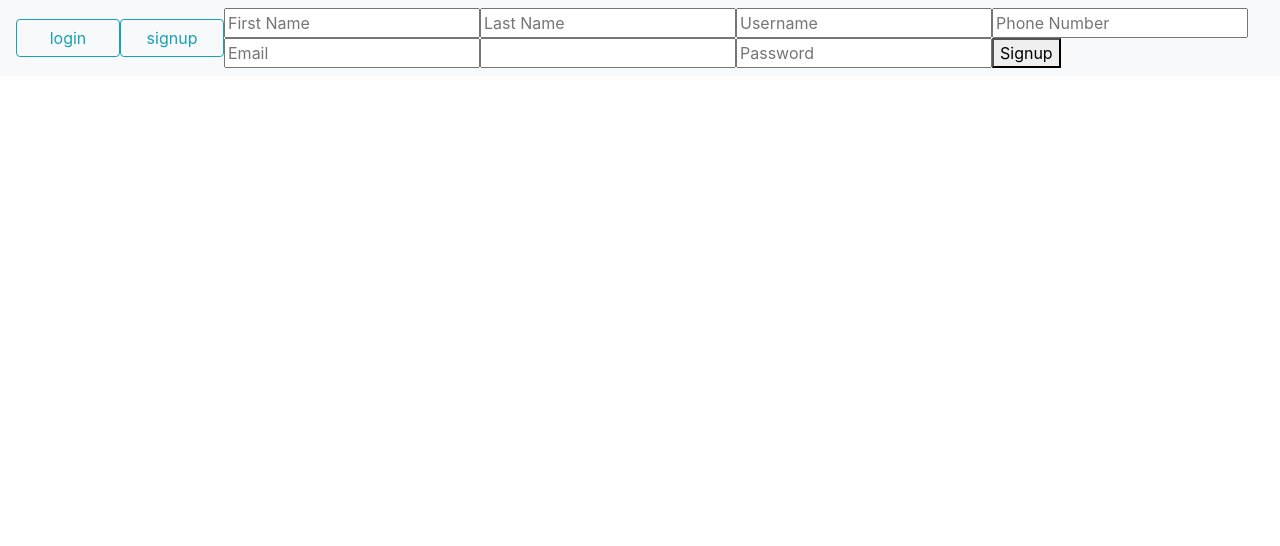
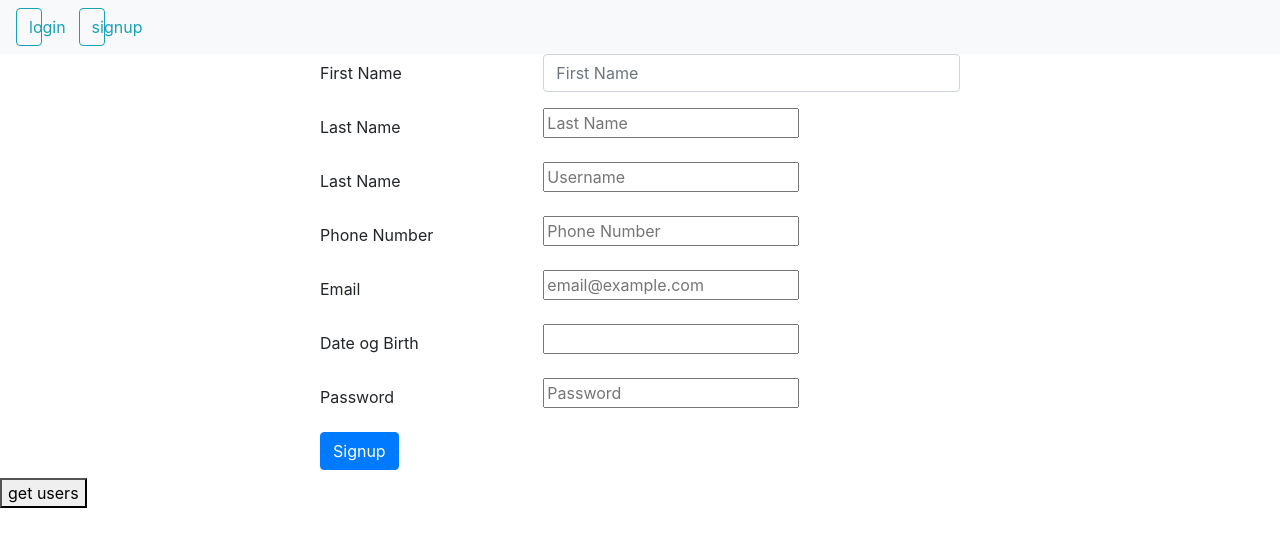
Before and after one commit to DonateAndShare/Donate-And-Share, a React (Create React App) app in the folder DnS/: page /signup in a window 1280 px wide. Shown: the top 546 px of the page. Built offline with nearby package versions, Linux system fonts and the light colour scheme.

Commit message:
router for signup and login component & signup bootstrap

```diff
--- a/DnS/package.json
+++ b/DnS/package.json
@@ -7,6 +7,7 @@
     "react": "^16.9.0",
     "react-datepicker": "^2.9.4",
     "react-dom": "^16.9.0",
+    "react-router-dom": "^5.0.1",
     "react-scripts": "3.1.1"
   },
   "scripts": {
--- a/DnS/public/index.html
+++ b/DnS/public/index.html
@@ -12,7 +12,7 @@
     integrity="sha384-ggOyR0iXCbMQv3Xipma34MD+dH/1fQ784/j6cY/iJTQUOhcWr7x9JvoRxT2MZw1T" crossorigin="anonymous">
 
   <link rel="manifest" href="%PUBLIC_URL%/manifest.json" />
-
+  <link rel="stylesheet" href="https://stackpath.bootstrapcdn.com/bootstrap/4.3.1/css/bootstrap.min.css" integrity="sha384-ggOyR0iXCbMQv3Xipma34MD+dH/1fQ784/j6cY/iJTQUOhcWr7x9JvoRxT2MZw1T" crossorigin="anonymous">
   <title>React App</title>
 
 </head>
--- a/DnS/src/App.js
+++ b/DnS/src/App.js
@@ -1,5 +1,9 @@
 import React from 'react';
 import Navbar from './components/Navbar';
+import Singup from './components/Signup';
+import Login from './components/Login'
+
+import {BrowserRouter as Router, Swich, Route } from 'react-router-dom'
 
 class App extends React.Component {
   state = {
@@ -10,7 +14,12 @@ class App extends React.Component {
 
     return (
       <>
-        <Navbar />
+        <Router>
+          <Navbar />
+          <Route path='/login' component={Login}/>
+          <Route path='/signup' component={Singup}/>
+        </Router>
+
       </>
     );
   }
--- /dev/null
+++ b/DnS/src/components/Login.js
@@ -0,0 +1,14 @@
+import React, { Component } from 'react';
+
+
+export default class Login extends Component{
+
+    render(){
+        return(
+            <>
+            <h3>Login Component !</h3>
+            </>
+        )
+    }
+
+}
--- a/DnS/src/components/Navbar.js
+++ b/DnS/src/components/Navbar.js
@@ -1,5 +1,9 @@
 import React, { Component } from 'react'
 import Signup from './Signup'
+import Login from './Login'
+
+import {BrowserRouter as Router, Swich, Route, Link } from 'react-router-dom'
+
 export class Navbar extends Component {
 
 
@@ -8,10 +12,13 @@ export class Navbar extends Component {
         return (
             <>
                 <nav className="navbar navbar-expand-lg sticky-top navbar-light bg-light ">
-
-                    <button className="btn btn-outline-info  col-12 col-lg-1 my-sm-0" type="button">login </button>
-                    <button className="btn btn-outline-info  col-12 col-lg-1 my-sm-0" type="button">signup </button>
-                    <Signup />
+                    <Link to='/login'>
+                      <button className="btn btn-outline-info  col-12 col-lg-1 my-sm-0" type="button">login </button>
+                    </Link>
+                    <Link to='/signup'>
+                      <button className="btn btn-outline-info  col-12 col-lg-1 my-sm-0" type="button">signup </button>
+                    </Link>
+                    {/* <Signup /> */}
                 </nav>
             </>
         );
--- a/DnS/src/components/Signup.js
+++ b/DnS/src/components/Signup.js
@@ -17,6 +17,9 @@ export default class Singup extends Component{
   }
 
   onChange = (e) => {
+    if(e.target.name === 'user'){
+
+    }
     this.setState({ [e.target.name]: e.target.value })
   }
 
@@ -26,20 +29,73 @@ export default class Singup extends Component{
     });
   };
 
+  onClick = (newuser) => {
+    axios.post('http://localhost:9000/signup/users', newuser)
+    .then(res => {
+      console.log(res.data)
+      this.setState({users: res.data})
+    } )
+  }
+  onClick2 = (user) => {
+    axios.get(`http://localhost:9000/signup/users/${user}`)
+    .then(res => {
+      console.log(res.data)
+      this.setState({users: res.data})
+    })
+  }
+
+  onSubmit = (e) => {
+    e.preventDefault();
+    // ${this.state.username}
+  }
+
   render(){
       return(
           <>
-            <form>
-              <input onChange={this.onChange} name ='firstName' placeholder='First Name' type='text' ></input>
-              <input onChange={this.onChange} name ='lastName' placeholder='Last Name' type='text' ></input>
-              <input onChange={this.onChange} name ='username' placeholder='Username' type='text' ></input>
-              <input onChange={this.onChange} name ='phone' placeholder='Phone Number' type='number' ></input>
-              <input onChange={this.onChange} name ='email' placeholder='Email' type='email' ></input>
-              <DatePicker selected={this.state.birthday} onChange={this.handleChange} />
-              <input onChange={this.onChange} name ='password' placeholder='Password' type='password' ></input>
-              <button type='submit'>Signup</button>
-              {console.log(this.state)}
+            <form onSubmit={this.onSubmit} style={{margin: '0 auto', width: '50%'}}>
+              <div class="form-group row">
+                  <label for="staticEmail" class="col-sm-4 col-form-label">First Name</label>
+                  <div class="col-sm-8">
+                    <input onChange={this.onChange} class="form-control" name ='firstName' placeholder='First Name' type='text' ></input>
+                  </div>
+              </div>
+              <div class="form-group row">
+                  <label for="staticEmail" class="col-sm-4 col-form-label">Last Name</label>
+                  <div class="col-sm-8">
+                    <input onChange={this.onChange} name ='lastName' placeholder='Last Name' type='text' ></input>
+                    </div>
+              </div>
+              <div class="form-group row">
+                  <label for="staticEmail" class="col-sm-4 col-form-label">Last Name</label>
+                  <div class="col-sm-8">
+                    <input onChange={this.onChange} name ='username' placeholder='Username' type='text' ></input>
+                    </div>
+              </div>
+              <div class="form-group row">
+                  <label for="staticEmail" class="col-sm-4 col-form-label">Phone Number</label>
+                  <div class="col-sm-8">
+                    <input onChange={this.onChange} name ='phone' placeholder='Phone Number' type='number' ></input>
+                    </div>
+              </div><div class="form-group row">
+                  <label for="staticEmail" class="col-sm-4 col-form-label">Email</label>
+                  <div class="col-sm-8">
+                    <input onChange={this.onChange} name ='email' placeholder='email@example.com' type='email' ></input>
+                  </div>
+              </div><div class="form-group row">
+                  <label for="staticEmail" class="col-sm-4 col-form-label">Date og Birth</label>
+                  <div class="col-sm-8">
+                    <DatePicker selected={this.state.birthday} onChange={this.handleChange} />
+                  </div>
+              </div><div class="form-group row">
+                  <label for="staticEmail" class="col-sm-4 col-form-label">Password</label>
+                  <div class="col-sm-8">
+                    <input onChange={this.onChange} name ='password' placeholder='Password' type='password' ></input>
+                  </div>
+              </div>
+                    <button class="btn btn-primary mb-2"  onClick={this.onClick.bind(this, this.state.users)} type='submit'>Signup</button>
+                    {console.log(this.state.users)}
             </form>
+              <button onClick={this.onClick2.bind(this, this.state.users.username)} >get users</button>
           </>
       )
   }
```
